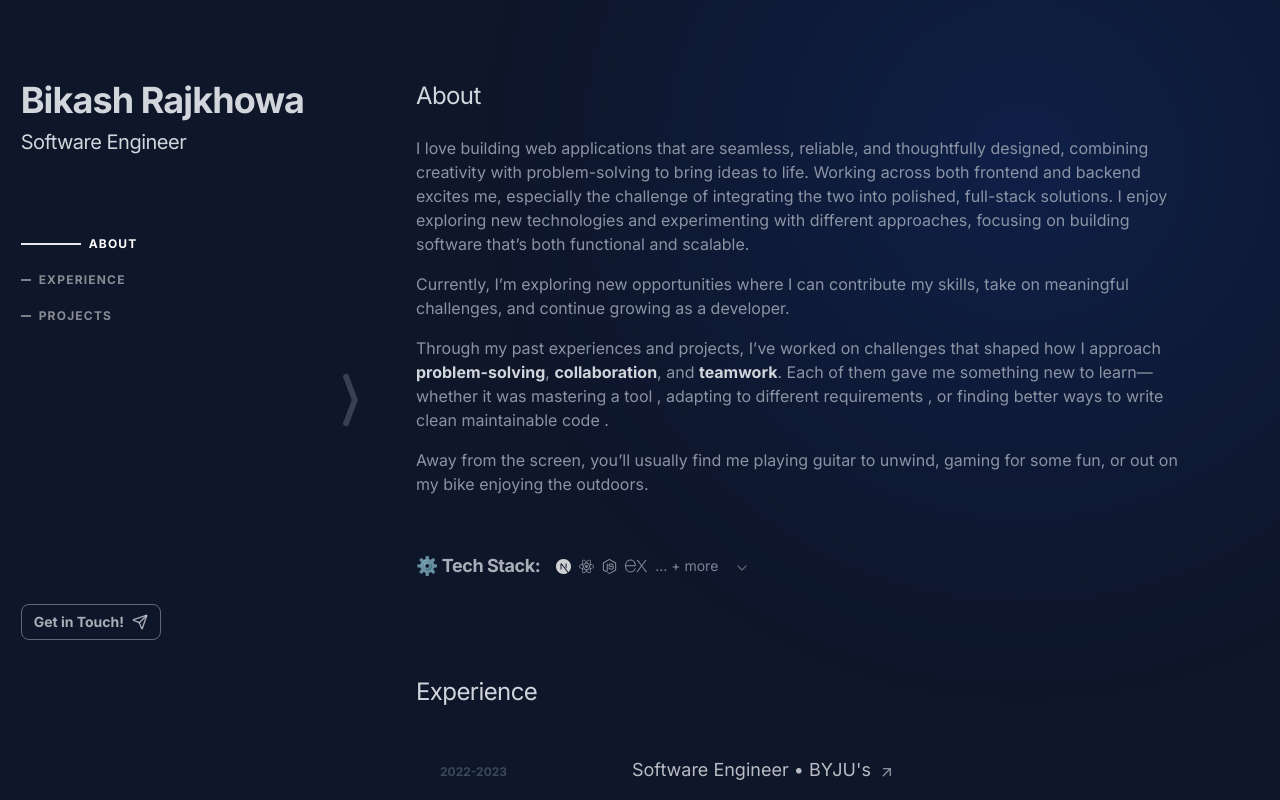
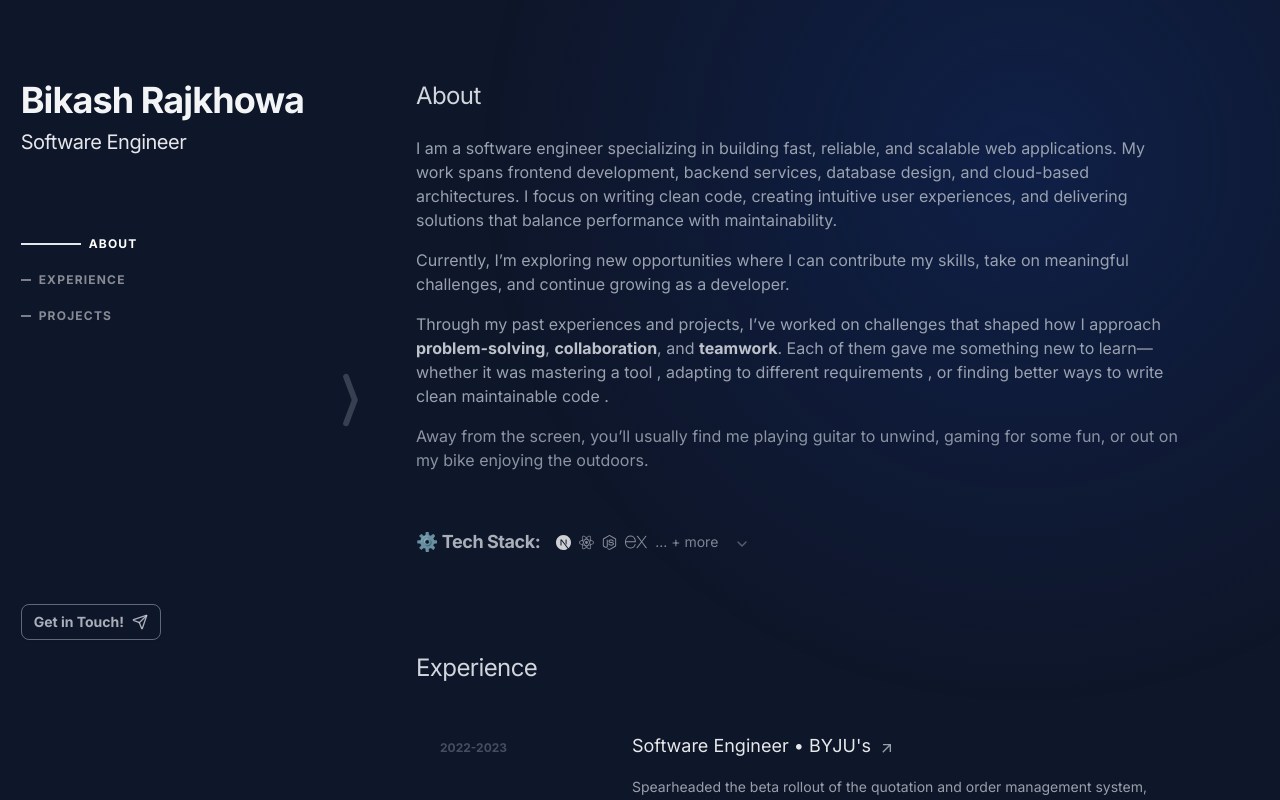
Before and after one commit to bikashrajkhowa-i12/my-portfolio, a Next.js app: page / in a window 1280 px wide. Both pictures are taken after a click on the icon 1245 px from the left and 400 px from the top of the page. Built offline with nearby package versions, Linux system fonts and the light colour scheme.

Commit message:
feat: :sparkles: Added dimmed effect for non-focused items. Updated fonts and colors

```diff
--- a/components/About.jsx
+++ b/components/About.jsx
@@ -5,29 +5,33 @@ import Skills from "./Skills";
 function About() {
   return (
     <div id="about" className="pt-20 min-h-95 lg:h-auto max-w-3xl">
-      <h1 className="text-2xl lg:text-2xl font-semi-bold tracking-tight mb-6 text-gray-300">
+      <h1 className="text-2xl lg:text-2xl tracking-tight mb-6 text-gray-300">
         About
       </h1>
-      <p className="mb-4 text-gray-400/90">
-        I love building web applications that are seamless, reliable, and
-        thoughtfully designed, combining creativity with problem-solving to
-        bring ideas to life. Working across both frontend and backend excites
-        me, especially the challenge of integrating the two into polished,
-        full-stack solutions. I enjoy exploring new technologies and
-        experimenting with different approaches, focusing on building software
-        that’s both functional and scalable.
+      <p className="mb-4 text-gray-400">
+        I am a software engineer specializing in building fast, reliable, and
+        scalable web applications. My work spans frontend development, backend
+        services, database design, and cloud-based architectures. I focus on
+        writing clean code, creating intuitive user experiences, and delivering
+        solutions that balance performance with maintainability.
       </p>
-      <p className="mb-4 text-gray-400/90">
+      <p className="mb-4 text-gray-400">
         Currently, I’m exploring new opportunities where I can contribute my
         skills, take on meaningful challenges, and continue growing as a
         developer.
       </p>
-      <p className="mb-4 text-gray-400/90">
+      <p className="mb-4 text-gray-400">
         Through my past experiences and projects, I’ve worked on challenges that
         shaped how I approach{" "}
-        <strong className="text-gray-300 font-semibold">problem-solving</strong>
-        , <strong className="text-gray-300 font-semibold">collaboration</strong>
-        , and <strong className="text-gray-300 font-semibold">teamwork</strong>.
+        <strong className="text-gray-300/90 font-semibold">
+          problem-solving
+        </strong>
+        ,{" "}
+        <strong className="text-gray-300/90 font-semibold">
+          collaboration
+        </strong>
+        , and{" "}
+        <strong className="text-gray-300/90 font-semibold">teamwork</strong>.
         Each of them gave me something new to learn—whether it was mastering a
         tool , adapting to different requirements , or finding better ways to
         write clean maintainable code .
--- a/components/Experience.jsx
+++ b/components/Experience.jsx
@@ -73,17 +73,20 @@ function Experience() {
 
   return (
     <div id="experience" className="pt-20 min-h-95 lg:h-auto">
-      <h1 className="text-2xl lg:text-2xl font-semi-bold tracking-tight mb-6 text-gray-300">
+      <h1 className="text-2xl lg:text-2xl tracking-tight mb-6 text-gray-300">
         Experience
       </h1>
 
-      <div className="max-w-3xl space-y-16 md:space-y-4">
+      <div className="max-w-3xl space-y-16 md:space-y-4 group/parent">
         {workExp.map((work, idx) => (
           <a
             href={work.org_website}
             target="_blank"
             key={idx}
-            className="flex flex-col md:flex-row md:gap-15 opacity-80 group hover:opacity-100 md:p-6 rounded-md hover:md:shadow-lg transition-all duration-200 ease-out hover:cursor-pointer hover:md:bg-gradient-to-br from-teal-300/5 via-gray-500/10 to-slate-800/25 hover:md:shadow-lg"
+            className="group/child flex flex-col md:flex-row md:gap-15 opacity-90
+                    group-hover/parent:opacity-40 hover:!opacity-100 md:p-6 rounded-md
+                    transition-all duration-200 ease-out hover:cursor-pointer hover:md:shadow-lg
+                    hover:md:bg-gradient-to-br from-teal-300/5 via-gray-500/10 to-slate-800/25"
           >
             {/* Duration */}
             <h2 className="text-xs font-semibold text-gray-600 w-1/4 mt-2">
@@ -92,13 +95,19 @@ function Experience() {
 
             {/* Content */}
             <div className="flex flex-col justify-start w-full">
-              <div className="flex gap-2 justify-start items-center group">
-                <h2 className="text-lg font-medium text-gray-200 group-hover:text-teal-300 group-active:text-teal-300">
+              {/* Title + Arrow */}
+              <div className="flex gap-2 justify-start items-center">
+                <h2 className="text-lg font-medium text-white group-hover/child:text-teal-300">
                   {work.role} • {work.org}
                 </h2>
-                <MdArrowOutward className="mt-1 group-active:text-teal-300 group-hover:text-teal-300 group-hover:-translate-y-1 group-hover:translate-x-1.5 transition duration-100 ease-in" />
+
+                <MdArrowOutward
+                  className="mt-1 transition duration-100 ease-in group-hover/child:text-teal-300
+                            group-hover/child:-translate-y-1 group-hover/child:translate-x-1.5"
+                />
               </div>
 
+              {/* Description */}
               <div className="text-sm font-medium mt-2 lg:mt-4 leading-relaxed">
                 {work.work_desc}
               </div>
--- a/components/Projects.jsx
+++ b/components/Projects.jsx
@@ -101,11 +101,11 @@ function Projects() {
 
   return (
     <div id="projects" className="py-20 min-h-95 lg:h-auto">
-      <h1 className="text-2xl lg:text-2xl font-semi-bold tracking-tight mb-6 text-gray-300">
+      <h1 className="text-2xl lg:text-2xl tracking-tight mb-6 text-gray-300">
         Projects
       </h1>
 
-      <div className="max-w-3xl space-y-12 md:space-y-8">
+      <div className="max-w-3xl space-y-12 md:space-y-8 group/parent">
         {projects.map((project, idx) => {
           const img = project?.img;
           const ContentWrapper = ({ children }) => {
@@ -135,7 +135,7 @@ function Projects() {
           return (
             <div
               key={idx}
-              className="flex flex-col md:flex-row md:gap-8 opacity-80 hover:opacity-100 transition-all duration-200 ease-out md:p-6 rounded-md hover:md:bg-gradient-to-b from-teal-300/5 via-gray-500/10 to-slate-800/25 hover:md:shadow-lg"
+              className="group/child flex flex-col md:flex-row md:gap-8 opacity-90 group-hover/parent:opacity-40 hover:!opacity-100 transition-all duration-300 ease-out md:p-6 rounded-md hover:md:bg-gradient-to-b from-teal-300/5 via-gray-500/10 to-slate-800/25 hover:md:shadow-lg"
             >
               {/* Image */}
               <div className="hidden md:block mt-2 w-2/6">
@@ -147,7 +147,7 @@ function Projects() {
                       openModal();
                       setScreenshots(project.screenshots);
                     }}
-                    className="object-cover h-25 w-full rounded-sm border-1 border-cyan-600/50 cursor-pointer hover:scale-105 transition duration-100 ease-out"
+                    className="object-cover h-25 w-full rounded-sm border-1 border-cyan-600/50 cursor-pointer hover:scale-110 transition duration-200 ease-out"
                   />
                 ) : (
                   <div>Loading...</div>
--- a/components/Sidebar.jsx
+++ b/components/Sidebar.jsx
@@ -22,10 +22,10 @@ function Sidebar() {
       className="absolute top-16 right-16 hidden lg:flex flex-col items-start justify-between p-4 gap-20"
     >
       <div className="space-y-2">
-        <h1 className="text-4xl font-semibold tracking-tight text-gray-300">
+        <h1 className="text-4xl font-semibold tracking-tight text-gray-100">
           Bikash Rajkhowa
         </h1>
-        <h2 className="text-xl font-medium tracking-tight text-gray-300">
+        <h2 className="text-xl font-medium tracking-tight text-gray-200">
           Software Engineer
         </h2>
       </div>
```
